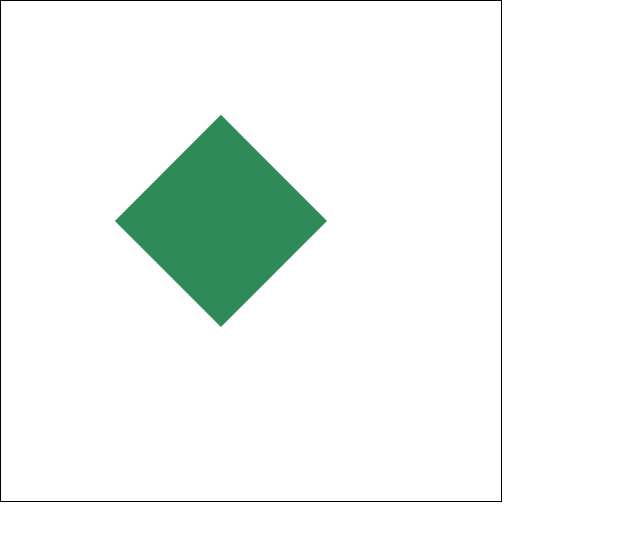
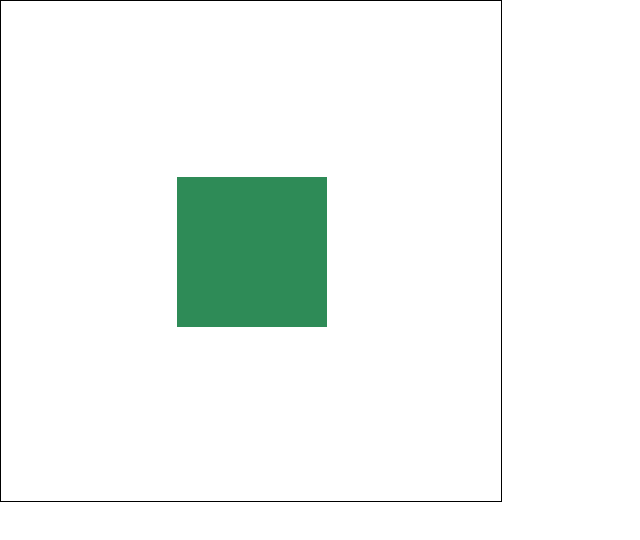
Before and after one commit to ailuoku6/free-scale-react, a React (Create React App) app: page / in a window 1280 px wide. Shown: the top 540 px of the page, without its empty margins (0-640 px from the left). Built offline with nearby package versions, Linux system fonts and the light colour scheme.

Commit message:
feat: default config

```diff
--- a/src/components/free-sacle-viewer/use-free-scale.ts
+++ b/src/components/free-sacle-viewer/use-free-scale.ts
@@ -22,7 +22,7 @@ export const useFreeScale = ({
 }: IUseFreeScale) => {
   const [transXY, setTransXY] = useState<[number, number]>([0, 0]);
   const [scale, setScale] = useState(1);
-  const [rotate, setRotate] = useState(45);
+  const [rotate, setRotate] = useState(0);
 
   const containerRef = useRef<HTMLDivElement>(null);
   const childRef = useRef<HTMLDivElement>(null);
```
